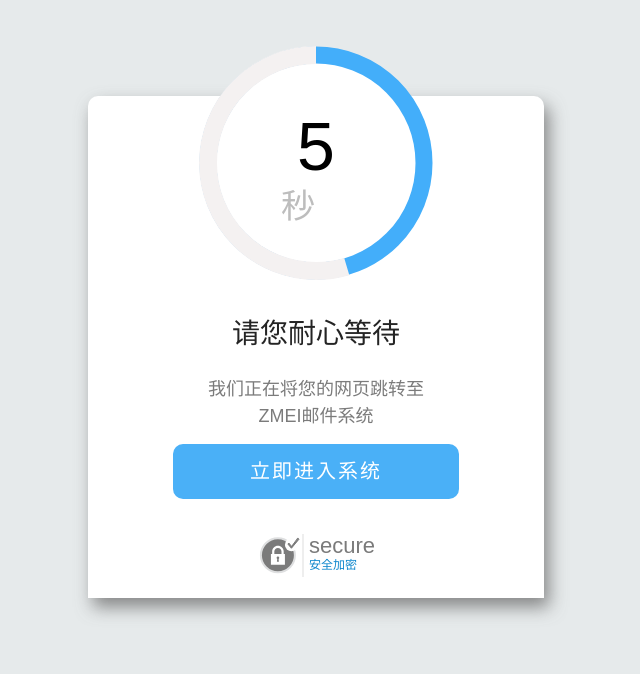
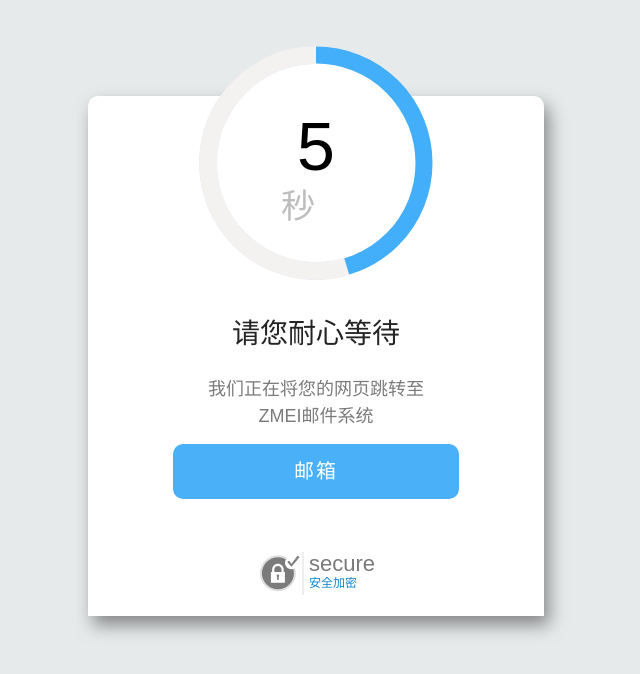
Before and after one commit to ZmeiRen/zmeiren.github.io, a plain HTML site: page index.html in a window 1280 px wide. Shown: the whole page, without its empty margins (324-964 px from the left). Drawn offline with Linux system fonts and the light colour scheme.

Commit message:
Update index.html

```diff
--- a/index.html
+++ b/index.html
@@ -116,7 +116,7 @@ body {
 			<p>我们正在将您的网页跳转至</p>
 			<p>ZMEI邮件系统</p>
 		</div>
-		<a id="js-alert-btn" class="alert-btn" href="http://mail.zmei.ren">立即进入系统</a>
+		<a id="js-alert-btn" class="alert-btn" href="http://mail.zmei.ren">邮箱</a>&nbsp;&nbsp;<a href="https://app.oatos.com/os/login.html"></a>
 	</div>
 	<div class="alert-footer clearfix">
 		<svg width="46px" height="42px" class="alert-footer-icon">
```
